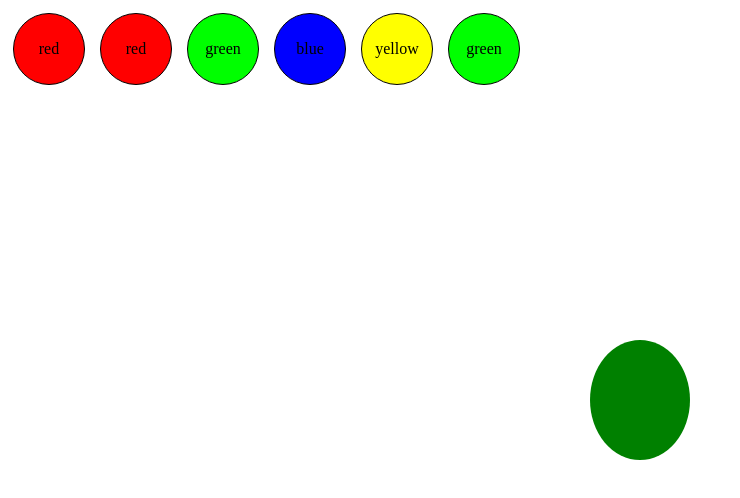
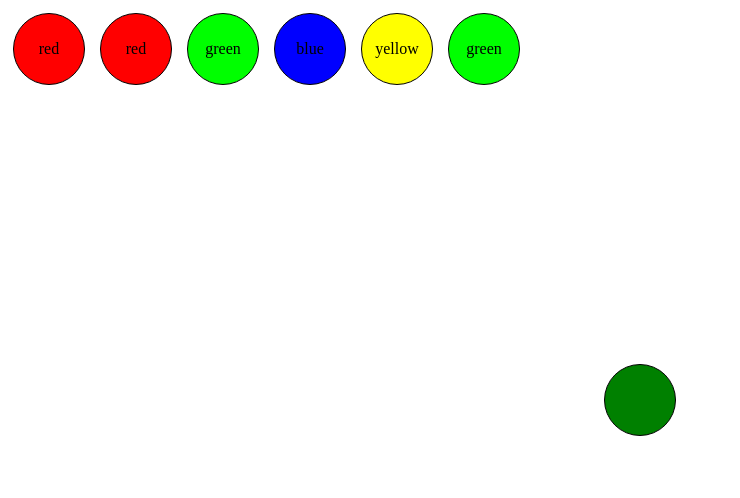
Before and after one commit to Xarantaur/ZumaSpil, a plain HTML site: page index.html in a window 1280 px wide. Shown: the whole page, without its empty margins (0-740 px from the left). Drawn offline with Linux system fonts and the light colour scheme.

Commit message:
opdateret randomcolor til at være en selvstændig metode

```diff
--- a/controller.js
+++ b/controller.js
@@ -4,7 +4,7 @@ import * as view from "./view.js";
 function initializeGame() {
   const linkedList = new model.default();
   setInterval(() => {
-    linkedList.addFirst(linkedList.randomColor());
+    linkedList.addFirst(model.randomColor());
     console.log("tilføjet ny node");
     view.updateView(linkedList);
   }, 3000);
--- a/model.js
+++ b/model.js
@@ -64,10 +64,6 @@ class LinkedList {
     }
   }
 
-   randomColor() {
-    const colors = ["red", "blue","green","yellow"]
-    return colors[Math.floor(Math.random()*colors.length)]
-  }
   // Functions:
   add(payload) {
     const newNode = {
@@ -499,6 +495,11 @@ class LinkedList {
   }
 }
 
+export function randomColor() {
+  const colors = ["red", "blue","green","yellow"]
+  return colors[Math.floor(Math.random()*colors.length)]
+}
+
 // start med definationerne , tegn Alting, udskriv hele tiden hele listen, lav en ting ad gangen.
 const testList = new LinkedList();
 console.log(testList);
--- a/style.css
+++ b/style.css
@@ -31,12 +31,17 @@
 }
 
 #ZumaFrog {
-  width: 100px; /* Adjust width as needed */
-  height: 120px; /* Adjust height as needed */
+  position: fixed; /* Position the frog element */
+  top: 50%; /* Align the top of the frog element to the middle of the viewport */
+  left: 50%; /* Align the left of the frog element to the middle of the viewport */
+  transform: translate(-50%, -50%); /* Center the frog element */
+  border: 1px solid black;
+  padding: 10px;
+  display: inline-block;
+  border-radius: 50%; /* Make the frog circular */
+  width: 50px; /* Adjust the width of the frog */
+  height: 50px; /* Adjust the height of the frog */
+  text-align: center; /* Center the text horizontally */
+  line-height: 50px; /* Center the text vertically */
   background-color: green; /* Green color for the frog */
-  border-radius: 50%; /* Make it circular */
-  position: absolute; /* Position it absolutely */
-  top: 50%; /* Position it vertically in the middle */
-  left: 50%; /* Position it horizontally in the middle */
-  transform: translate(-50%, -50%); /* Center it precisely */
 }
--- a/view.js
+++ b/view.js
@@ -19,4 +19,6 @@ export function updateView(linkedList) {
   }
 }
 
+
+
 export default updateView;
```
